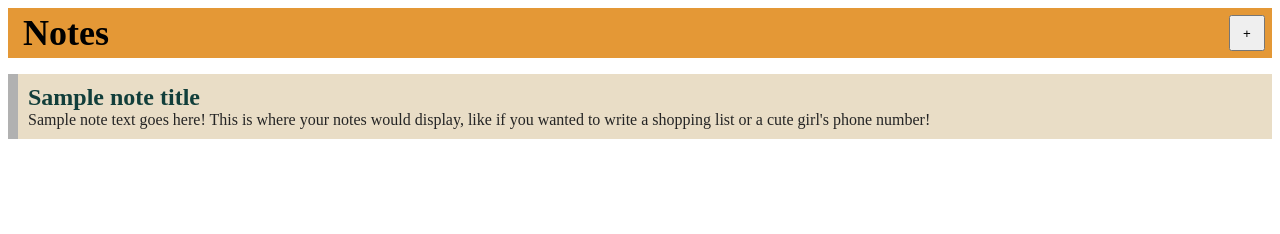
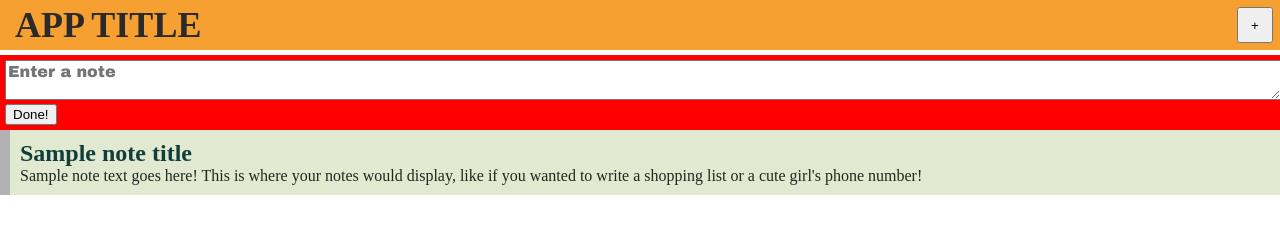
Before and after one commit to ahirschberg/NotesDemo, a plain HTML site: page notesdemo/index.html in a window 1280 px wide. Drawn offline with nearby package versions, Linux system fonts and the light colour scheme; no server answers; a script that the page names is missing.

Commit message:
Updated styling, started adding javascript, updated localization

```diff
--- a/notesdemo/css/app.css
+++ b/notesdemo/css/app.css
@@ -1,6 +1,6 @@
 html, body {
   margin: 0;
-  padding: 0.5rem;
+  padding: 0;
 }
 
 h1 {
@@ -14,27 +14,35 @@ p {
 body {
     font-size: 1rem;
     background: #fff;
-	padding: 0;
 }
+
 header {
 	height: 36px;
-	margin-bottom: 10px;
-	background-color: rgb(228, 152, 54);
+	background-color: #F6A031;
 	padding: 7px 7px 7px 15px;
+    margin-bottom: 5px;
 }
+
 .app_title {
 	font-weight: 700;
 	font-size: 36px;
 	line-height: 36px;
+    color: #2A2A2A;
 }
-.new_note {
+
+.toggle_note_input {
 	float: right;
 	height: 36px;
 	width:  36px;
 }
+
+.note_input_section {
+    padding: 5px;
+    background-color: red;
+}
+
 .note_input {
 	width:100%;
-	height:50vw;
 	font: 12pt "Arial Black", Gadget, sans-serif
 }
 
@@ -42,10 +50,11 @@ ul.notes_container {
 	list-style-type: none;
 	background-color: #B1B1B1;
 	padding: 0px 0px 0px 10px;
+    margin: 0;
 }
 
 .note_listing {
-	background-color: #E9DDC6;
+	background-color: #E1E9D1;
 	padding: 10px;
 }
 
@@ -53,6 +62,7 @@ ul.notes_container {
 	margin: 0;
 	color: #113E3A;
 }
+
 .note_body {
 	margin: 0;
 	color: #242424;
--- a/notesdemo/index.html
+++ b/notesdemo/index.html
@@ -7,6 +7,7 @@
         <meta name="viewport" content="width=device-width">
         <link rel="stylesheet" href="css/app.css">
 
+        <script type="text/javascript" src="js/libs/jquery-2.1.4.min.js" defer></script>
         <script type="text/javascript" src="js/app.js" defer></script>
 
         <link rel="prefetch" type="application/l10n" href="data/locales.ini" />
@@ -17,11 +18,14 @@
         <!--
             Put the button before the heading, so that when it is floated left the two elements are on the same line.
         -->
-            <button class="new_note">+</button>
-            <span class="app_title" data-l10n-id="app_title">Notes</span>
+            <button class="toggle_note_input">+</button>
+            <span class="app_title" data-l10n-id="app_title">APP TITLE</span>
         </header>
+        <section class="note_input_section">
+            <textarea class="note_input" placeholder="Enter a note"></textarea>
+            <button class="submit_note">Done!</button>
+        </section>
         <section>
-
             <ul class="notes_container">
                 <li class="note_listing">
                     <h2 class="note_title">Sample note title</h2>
```
Also changed, not shown: 1 other file.
